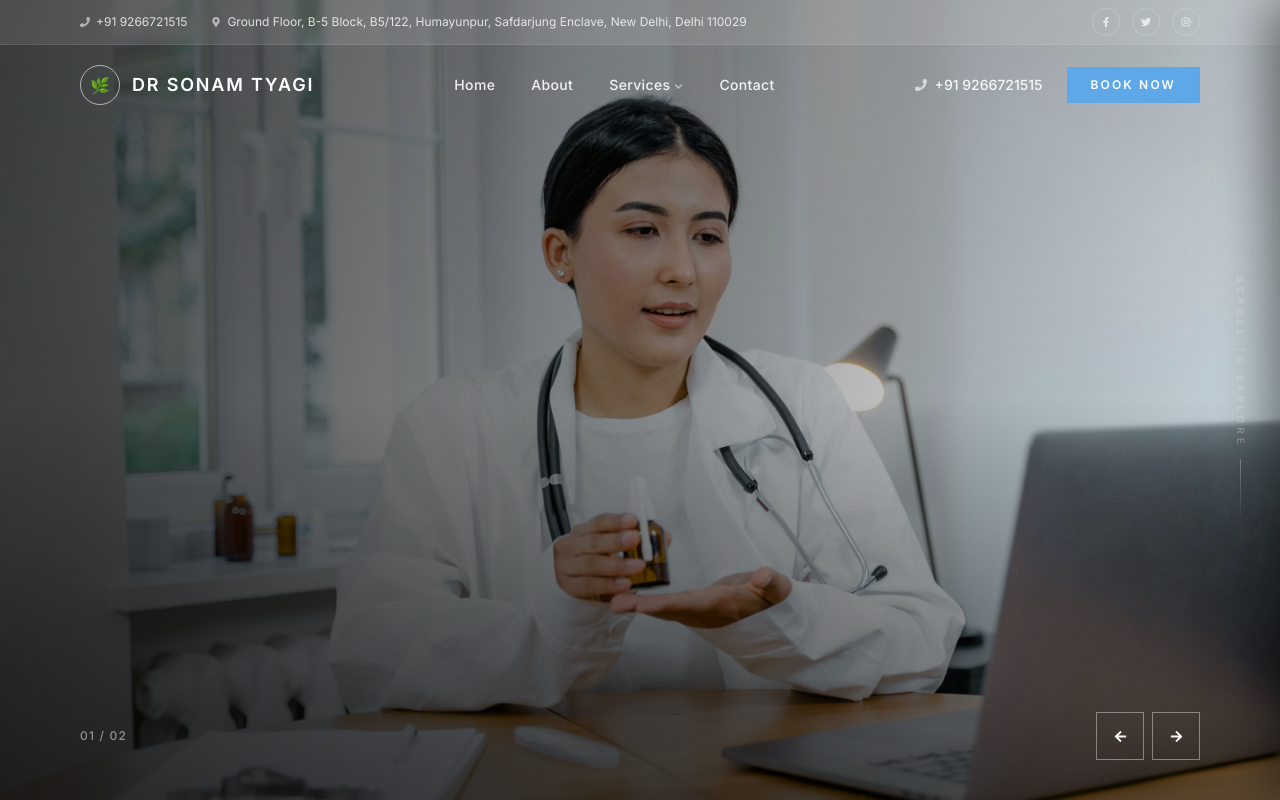
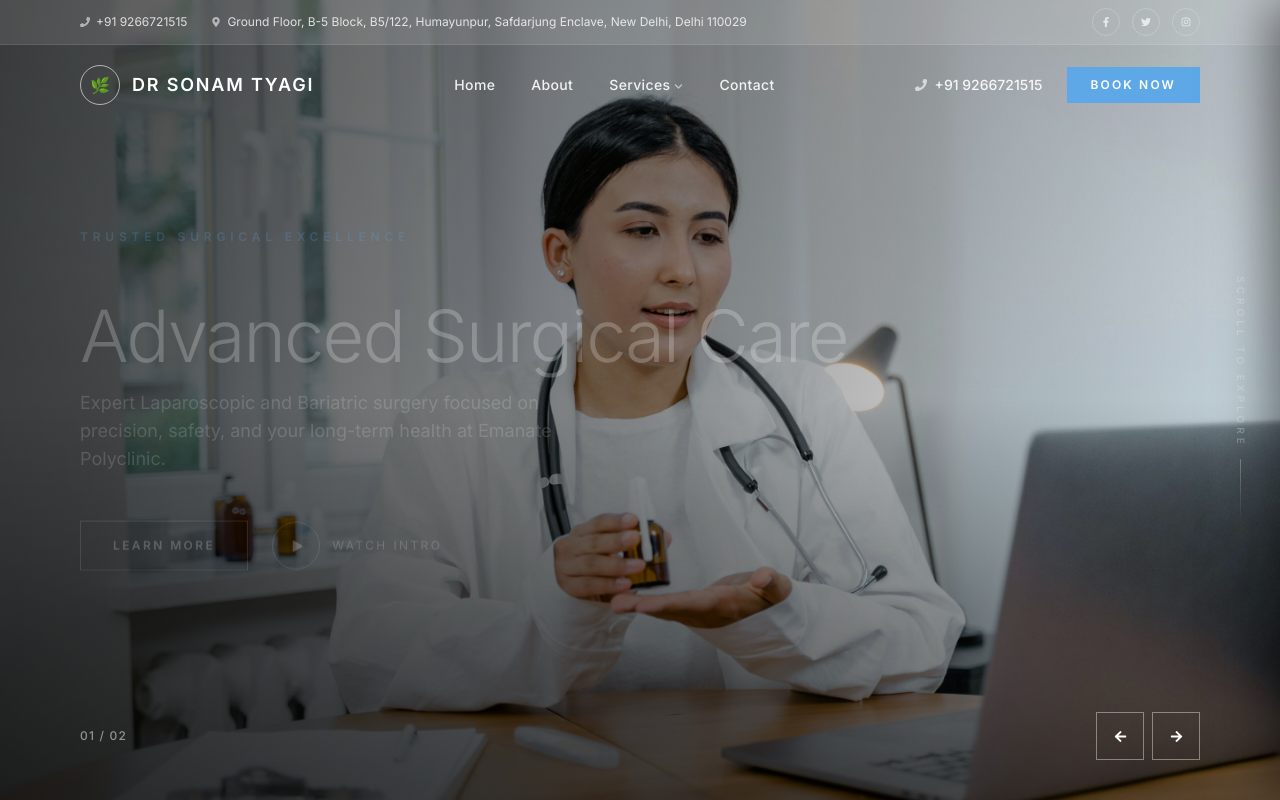
Before and after one commit to RajeevKrSah/Dr-Sonam-Tyagi, a Next.js app: page / in a window 1280 px wide. Shown: the top 800 px of the page. Built offline with nearby package versions, Linux system fonts and the light colour scheme.

Commit message:
Animation Added to Home Page

```diff
--- a/components/faqs/index.tsx
+++ b/components/faqs/index.tsx
@@ -38,7 +38,12 @@ export default function FAQs() {
     <section className="relative bg-[#EAF1F6] py-16 md:py-32 overflow-hidden">
       <div className="container mx-auto px-4 md:px-12 lg:px-20 grid lg:grid-cols-2 gap-12 md:gap-24">
 
-        <div className="animate-fade-in">
+        <motion.div
+          initial={{ opacity: 0, y: 30 }}
+          whileInView={{ opacity: 1, y: 0 }}
+          viewport={{ once: true, margin: "-100px" }}
+          transition={{ duration: 0.8, ease: "easeOut" }}
+        >
 
           {/* Eyebrow */}
           <p className="text-xs uppercase tracking-[0.4em] text-[#5FA8E8] font-semibold mb-4">
@@ -58,7 +63,7 @@ export default function FAQs() {
             surgical procedures, and patient care protocols.
           </p>
 
-        </div>
+        </motion.div>
 
         {/* ───────── RIGHT SIDE ───────── */}
         <div className="space-y-4">
--- a/components/home/about/index.tsx
+++ b/components/home/about/index.tsx
@@ -1,15 +1,51 @@
 "use client"
 
 import Image from "next/image"
+import { motion, Variants } from "framer-motion"
+
+const containerVariants: Variants = {
+  hidden: { opacity: 0 },
+  visible: {
+    opacity: 1,
+    transition: {
+      staggerChildren: 0.2,
+      delayChildren: 0.1,
+    },
+  },
+}
+
+const itemVariants: Variants = {
+  hidden: { opacity: 0, y: 30 },
+  visible: {
+    opacity: 1,
+    y: 0,
+    transition: { duration: 0.7, ease: "easeOut" }
+  },
+}
+
+const imageVariants: Variants = {
+  hidden: { opacity: 0, scale: 0.95 },
+  visible: {
+    opacity: 1,
+    scale: 1,
+    transition: { duration: 0.8, ease: "easeOut" }
+  },
+}
 
 export default function About() {
   return (
     <section className="relative bg-[#F4F8FB] py-16 md:py-32 overflow-hidden">
-      <div className="container mx-auto px-4 md:px-12 lg:px-20">
+      <motion.div
+        variants={containerVariants}
+        initial="hidden"
+        whileInView="visible"
+        viewport={{ once: true, margin: "-100px" }}
+        className="container mx-auto px-4 md:px-12 lg:px-20"
+      >
         <div className="grid lg:grid-cols-3 gap-16 items-start">
 
           {/* LEFT */}
-          <div>
+          <motion.div variants={itemVariants}>
             <p className="text-xs uppercase tracking-[0.4em] text-[#5FA8E8] font-semibold mb-4">
               About
             </p>
@@ -17,10 +53,10 @@ export default function About() {
             <h2 className="text-3xl md:text-5xl lg:text-6xl font-light tracking-tight text-[#1F3A4D] leading-tight">
               Expert surgical care designed around you
             </h2>
-          </div>
+          </motion.div>
 
           {/* MIDDLE */}
-          <div className="text-[#4A6575] leading-relaxed text-[15px]">
+          <motion.div variants={itemVariants} className="text-[#4A6575] leading-relaxed text-[15px]">
             <p>
               Dr. Sonam Tyagi delivers specialized surgical care with a
               strong focus on patient safety and minimally invasive
@@ -32,10 +68,10 @@ export default function About() {
               and empowering patients to make confident healthcare
               decisions.
             </p>
-          </div>
+          </motion.div>
 
           {/* RIGHT */}
-          <div className="text-[#4A6575] leading-relaxed text-[15px]">
+          <motion.div variants={itemVariants} className="text-[#4A6575] leading-relaxed text-[15px]">
             <p>
               Practicing at Emanate Polyclinic in Safdarjung Enclave,
               offering advanced bariatric and general surgical care
@@ -46,26 +82,29 @@ export default function About() {
               The goal is simple — helping patients achieve healthier
               lives through safe and effective surgical solutions.
             </p>
-          </div>
+          </motion.div>
 
         </div>
         <div className="grid lg:grid-cols-2 gap-20 items-center mt-14 md:mt-28">
 
           {/* LEFT SIDE */}
-          <div>
+          <motion.div variants={itemVariants}>
 
             {/* Main Image */}
-            <div className="relative h-[460px] rounded-lg overflow-hidden group">
+            <motion.div
+              variants={imageVariants}
+              className="relative h-[460px] rounded-lg overflow-hidden group"
+            >
               <Image
                 src="/images/Dr Sonam Tyagi.jpeg"
                 alt="clinic"
                 fill
-                className="object-cover transition-transform duration-700 group-hover:scale-105"
+                className="object-cover transition-transform duration-1000 group-hover:scale-105"
               />
 
               {/* subtle overlay */}
               <div className="absolute inset-0 bg-gradient-to-t from-black/20 to-transparent" />
-            </div>
+            </motion.div>
 
             {/* Text */}
             <p className="mt-8 text-[#4A6575] leading-relaxed max-w-lg">
@@ -73,10 +112,10 @@ export default function About() {
               patient-first approach, delivering safe, precise, and
               personalized treatment for lasting health outcomes.
             </p>
-          </div>
+          </motion.div>
 
           {/* RIGHT SIDE */}
-          <div>
+          <motion.div variants={itemVariants}>
 
             {/* Eyebrow */}
             <p className="text-xs uppercase tracking-[0.4em] text-[#5FA8E8] font-semibold mb-4">
@@ -97,19 +136,22 @@ export default function About() {
             </p>
 
             {/* Image */}
-            <div className="relative h-[240px] rounded-lg overflow-hidden mt-12 group">
+            <motion.div
+              variants={imageVariants}
+              className="relative h-[240px] rounded-lg overflow-hidden mt-12 group"
+            >
               <Image
                 src="/images/Dr Sonam in OPD.jpeg"
                 alt="patients"
                 fill
-                className="object-cover transition-transform duration-700 group-hover:scale-105"
+                className="object-cover transition-transform duration-1000 group-hover:scale-105"
               />
 
               <div className="absolute inset-0 bg-gradient-to-t from-black/10 to-transparent" />
-            </div>
-          </div>
+            </motion.div>
+          </motion.div>
         </div>
-      </div>
+      </motion.div>
     </section>
   )
 }
--- a/components/home/hero/index.tsx
+++ b/components/home/hero/index.tsx
@@ -3,6 +3,7 @@
 import { useState, useEffect, useRef, useCallback } from "react";
 import Image from "next/image";
 import { FaPlay, FaArrowLeft, FaArrowRight } from "react-icons/fa";
+import { motion } from "framer-motion";
 
 /* ─────────────── Types ─────────────── */
 interface Slide {
@@ -168,58 +169,45 @@ export default function HeroCarousel() {
           <div className="max-w-2xl xl:max-w-3xl">
 
             {/* Eyebrow */}
-            <p
+            <motion.p
               key={`eyebrow-${current}`}
-              className={`
-                text-xs uppercase tracking-[0.4em] text-[#5FA8E8] font-semibold mb-4
-                ${animating
-                  ? "opacity-0 -translate-y-2"
-                  : "opacity-100 translate-y-0 transition-all duration-700 delay-100"
-                }
-              `}
+              initial={{ opacity: 0, y: -20 }}
+              animate={{ opacity: animating ? 0 : 1, y: animating ? -20 : 0 }}
+              transition={{ duration: 0.7, delay: animating ? 0 : 0.1, ease: "easeOut" }}
+              className="text-xs uppercase tracking-[0.4em] text-[#5FA8E8] font-semibold mb-4"
             >
               {slide.eyebrow}
-            </p>
+            </motion.p>
 
             {/* Headline */}
-            <h1
+            <motion.h1
               key={`title-${current}`}
-              className={`
-                text-3xl md:text-5xl lg:text-7xl
-                font-light tracking-tight text-white mb-6
-                ${animating
-                  ? "opacity-0 translate-y-6"
-                  : "opacity-100 translate-y-0 transition-all duration-700 delay-200"
-                }
-              `}
+              initial={{ opacity: 0, y: 30 }}
+              animate={{ opacity: animating ? 0 : 1, y: animating ? 30 : 0 }}
+              transition={{ duration: 0.7, delay: animating ? 0 : 0.2, ease: "easeOut" }}
+              className="text-3xl md:text-5xl lg:text-7xl font-light tracking-tight text-white mb-6"
             >
               {slide.title}
-            </h1>
+            </motion.h1>
 
             {/* Subtitle */}
-            <p
+            <motion.p
               key={`sub-${current}`}
-              className={`
-                text-base md:text-lg text-white/70 max-w-lg leading-relaxed mb-12
-                ${animating
-                  ? "opacity-0 translate-y-4"
-                  : "opacity-100 translate-y-0 transition-all duration-700 delay-300"
-                }
-              `}
+              initial={{ opacity: 0, y: 20 }}
+              animate={{ opacity: animating ? 0 : 1, y: animating ? 20 : 0 }}
+              transition={{ duration: 0.7, delay: animating ? 0 : 0.3, ease: "easeOut" }}
+              className="text-base md:text-lg text-white/70 max-w-lg leading-relaxed mb-12"
             >
               {slide.subtitle}
-            </p>
+            </motion.p>
 
             {/* Action Row */}
-            <div
+            <motion.div
               key={`actions-${current}`}
-              className={`
-                flex flex-wrap items-center gap-6
-                ${animating
-                  ? "opacity-0 translate-y-4"
-                  : "opacity-100 translate-y-0 transition-all duration-700 delay-[400ms]"
-                }
-              `}
+              initial={{ opacity: 0, y: 20 }}
+              animate={{ opacity: animating ? 0 : 1, y: animating ? 20 : 0 }}
+              transition={{ duration: 0.7, delay: animating ? 0 : 0.4, ease: "easeOut" }}
+              className="flex flex-wrap items-center gap-6"
             >
               <a
                 href={slide.cta.href}
@@ -254,7 +242,7 @@ export default function HeroCarousel() {
                   Watch Intro
                 </span>
               </button>
-            </div>
+            </motion.div>
           </div>
         </div>
       </div>
--- a/components/home/services/index.tsx
+++ b/components/home/services/index.tsx
@@ -2,11 +2,19 @@
 
 import ServiceCard from "@/components/common/ServiceCard"
 import { services } from "@/lib/services";
+import { motion } from "framer-motion";
 
 export default function Services() {
   return (
     <section className="relative bg-[#EAF1F6] py-16 md:py-32 overflow-hidden">
       <div className="container mx-auto px-4 md:px-12 lg:px-20 text-center">
+
+        <motion.div
+          initial={{ opacity: 0, y: 30 }}
+          whileInView={{ opacity: 1, y: 0 }}
+          viewport={{ once: true, margin: "-50px" }}
+          transition={{ duration: 0.7, ease: "easeOut" }}
+        >
           <p className="text-xs uppercase tracking-[0.4em] text-[#5FA8E8] font-semibold mb-4">
             Our expertise
           </p>
@@ -21,6 +29,8 @@ export default function Services() {
             Advanced bariatric and general surgical care focused on precision,
             safety, and long-term patient wellbeing.
           </p>
+        </motion.div>
+
         <div className="grid md:grid-cols-2 lg:grid-cols-4 gap-4 md:gap-6 mt-8 md:mt-12">
           {services.map((service, index) => (
             <ServiceCard key={service.slug} service={service} index={index} />
```
Also changed, not shown: components/home/contact/index.tsx (+17 -4 lines), components/home/testimonials/index.tsx (+27 -4 lines), package.json (line endings or trailing spaces). Lines whose indentation alone changed are shown as unchanged.
